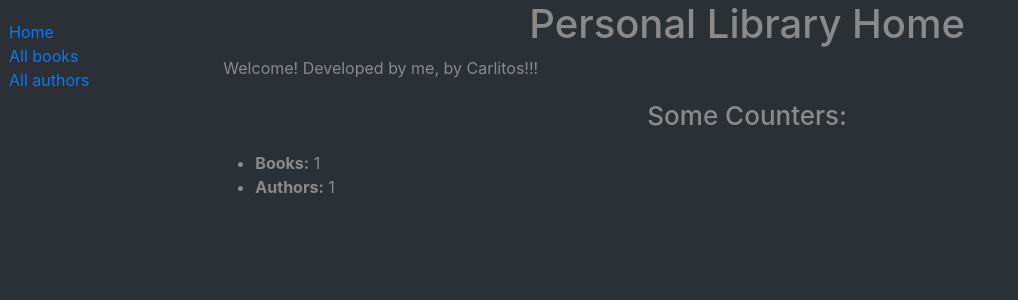
After one commit to carlosmwh1985/djangoPersonalLibrary, a Django app: template personalLib/library/templates/library/home.html in a window 1280 px wide. The commit adds this page. Shown: the top 300 px of the page, without its empty margins (0-1018 px from the left). Run offline with Django 4.2, Linux system fonts and the light colour scheme; the template is opened without the code that fills it: most values are stand-ins (such as "Sample title", 1, 10 or a date in 2020); some libraries are stand-ins or nearby versions.

Commit message:
Side bar +  basic_generic style

```diff
--- a/personalLib/library/static/library/details.css
+++ b/personalLib/library/static/library/details.css
@@ -9,12 +9,6 @@
     --bkg: #fff;
     --gray-background: #2b3035;
     --gray-cell: #343a40;
-}
-
-fieldset {
-    background-color: #CCC;
-    max-width: 500px;
-    padding: 16px;
 }
 
 body {
--- a/personalLib/library/static/library/styles.css
+++ b/personalLib/library/static/library/styles.css
@@ -35,6 +35,9 @@ h1,
 h2,
 h3 {
   color: var(--gray-text);
+}
+
+h1 {
   text-align: center;
 }
 
@@ -82,7 +85,7 @@ a:hover {
   margin-left: -15px;
 }
 
-.col-1, .col-2, .col-3, .col-4, .col-5, .col-6, .col-7, .col-8, .col-9, .col-10, .col-11, .col-12, .col,
+/* .col-1, .col-2, .col-3, .col-4, .col-5, .col-6, .col-7, .col-8, .col-9, .col-10, .col-11, .col-12, .col,
 .col-auto, .col-sm-1, .col-sm-2, .col-sm-3, .col-sm-4, .col-sm-5, .col-sm-6, .col-sm-7, .col-sm-8, .col-sm-9, .col-sm-10, .col-sm-11, .col-sm-12, .col-sm,
 .col-sm-auto, .col-md-1, .col-md-2, .col-md-3, .col-md-4, .col-md-5, .col-md-6, .col-md-7, .col-md-8, .col-md-9, .col-md-10, .col-md-11, .col-md-12, .col-md,
 .col-md-auto, .col-lg-1, .col-lg-2, .col-lg-3, .col-lg-4, .col-lg-5, .col-lg-6, .col-lg-7, .col-lg-8, .col-lg-9, .col-lg-10, .col-lg-11, .col-lg-12, .col-lg,
@@ -92,7 +95,7 @@ a:hover {
   width: 100%;
   padding-right: 15px;
   padding-left: 15px;
-}
+} */
 
 .justify-content-center {
   -webkit-box-pack: center !important;
--- a/personalLib/library/templates/library/base_generic.html
+++ b/personalLib/library/templates/library/base_generic.html
@@ -5,7 +5,9 @@
         {% block title %}<title>Local Library</title>{% endblock %}
         <meta charset="utf-8">
         <meta name="viewport" content="width=device-width, initial-scale=1">
-        <link href="https://cdn.jsdelivr.net/npm/bootstrap@5.1.3/dist/css/bootstrap.min.css" rel="stylesheet" integrity="sha384-1BmE4kWBq78iYhFldvKuhfTAU6auU8tT94WrHftjDbrCEXSU1oBoqyl2QvZ6jIW3" crossorigin="anonymous">
+        <link href="https://cdn.jsdelivr.net/npm/bootstrap@5.1.3/dist/css/bootstrap.min.css"
+              rel="stylesheet" integrity="sha384-1BmE4kWBq78iYhFldvKuhfTAU6auU8tT94WrHftjDbrCEXSU1oBoqyl2QvZ6jIW3"
+              crossorigin="anonymous">
         <!-- Add additional CSS in static file -->
         {% load static %}
         <link rel="stylesheet" href="{% static 'library/styles.css' %}">
@@ -16,13 +18,15 @@
                 <div class="col-sm-2">
                     {% block sidebar %}
                         <ul class="sidebar-nav">
-            <li><a href="{% url 'index' %}">Home</a></li>
-            <li><a href="">All books</a></li>
-            <li><a href="">All authors</a></li>
+                            <li><a href="{% url 'library:library_home' %}">Home</a></li>
+                            <li><a href="{% url 'library:book_list' %}">All books</a></li>
+                            <li><a href="{% url 'library:author_list' %}">All authors</a></li>
                         </ul>
                     {% endblock %}
                 </div>
-        <div class="col-sm-10 ">{% block content %}{% endblock %}</div>
+                <div class="col-sm-10 ">
+                    {% block content %}{% endblock %}
+                </div>
             </div>
         </div>
     </body>
--- a/personalLib/library/templates/library/book_detail.html
+++ b/personalLib/library/templates/library/book_detail.html
@@ -59,7 +59,7 @@
                     id="Comments" class="form-style"/>
             </div>
             <!-- BACK BUTTON -->
-            <a href="{% url 'library:index' %}">
+            <a href="{% url 'library:book_list' %}">
                 <input type="submit" class="back pull-right" value="Back to List">
             </a>
 		    <div class="clear-fix"></div>
--- /dev/null
+++ b/personalLib/library/templates/library/home.html
@@ -0,0 +1,11 @@
+{% extends 'library/base_generic.html' %}
+
+{% block content %}
+    <h1>Personal Library Home</h1>
+    <p>Welcome! Developed by me, by Carlitos!!!</p>
+    <h2>Some Counters:</h2>
+    <ul>
+        <li><strong>Books:</strong> {{ num_books }}</li>
+        <li><strong>Authors:</strong> {{ num_authors }}</li>
+    </ul>
+{% endblock %}
--- a/personalLib/library/tests.py
+++ b/personalLib/library/tests.py
@@ -74,7 +74,7 @@ class BookListViewTests(TestCase):
 
     def test_no_books(self):
         """
-        If no books exists, it shoul return a message
+        If no books exists, it should return a message
         """
         response = self.client.get(reverse('library:book_list'))
         self.assertEqual(response.status_code, 200)
@@ -83,7 +83,7 @@ class BookListViewTests(TestCase):
 
     def list_with_one_book(self):
         """
-        Test the index view of a DB, with one book
+        Test the book index view, with one book
         """
         book = create_book()
         response = self.client.get('library:book_list')
@@ -106,7 +106,7 @@ class AuthorListViewTests(TestCase):
 
     def list_with_one_author(self):
         """
-        Test the index view of a DB, with one book
+        Test the author list view, with one author
         """
         author = create_author()
         response = self.client.get('library:author_list')
--- a/personalLib/library/urls.py
+++ b/personalLib/library/urls.py
@@ -4,7 +4,7 @@ from . import views
 
 app_name = 'library'
 urlpatterns = [
-    path('', views.IndexView.as_view(), name='index'),
+    path('', views.HomeView.as_view(), name='library_home'),
     path('books/', views.BookListView.as_view(), name='book_list'),
     path('authors/', views.AuthorListView.as_view(), name='author_list'),
     path('book/<int:pk>/', views.BookDetailView.as_view(), name='book_detail'),
```
Also changed, not shown: personalLib/library/templates/library/index.html (deleted, +0 -21 lines), personalLib/library/views.py (+7 -9 lines). Lines whose indentation alone changed are shown as unchanged.
